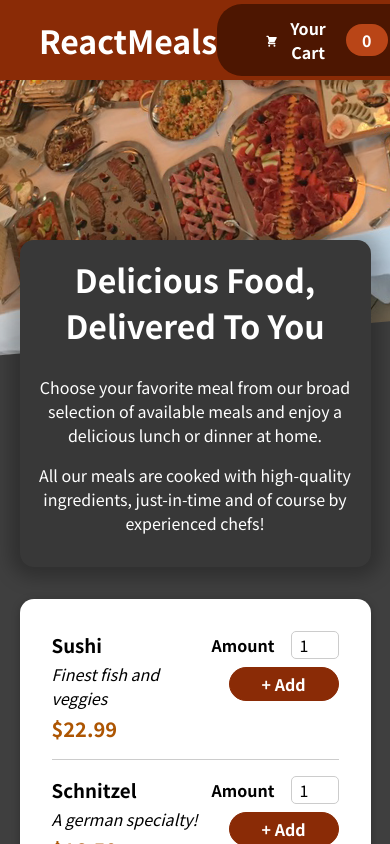
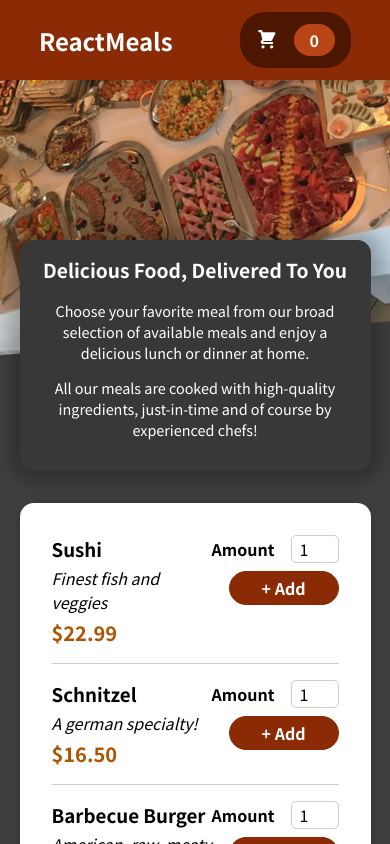
Before and after one commit to ihrynkiv/food-order-react, a React (Create React App) app: page / in a window 390 px wide. Shown: the top 844 px of the page. Built offline with nearby package versions, Linux system fonts and the light colour scheme.

Commit message:
Add Media Queries

```diff
--- a/src/components/Layout/Header.module.scss
+++ b/src/components/Layout/Header.module.scss
@@ -26,3 +26,11 @@
     transform: rotateZ(-5deg) translateY(-4rem) translateX(-1rem);
   }
 }
+
+@media (max-width: 576px) {
+  .header {
+    h1 {
+      font-size: 24px;
+    }
+  }
+}
--- a/src/components/Layout/HeaderCartButton.js
+++ b/src/components/Layout/HeaderCartButton.js
@@ -15,7 +15,7 @@ const HeaderCartButton = props => {
       <span className={classes.icon}>
         <CartIcon />
       </span>
-      <span>Your Cart</span>
+      <span className={classes['sm-hide']}>Your Cart</span>
       <span className={classes.badge}>{numberOfCartItems}</span>
     </button>
   );
--- a/src/components/Layout/HeaderCartButton.module.scss
+++ b/src/components/Layout/HeaderCartButton.module.scss
@@ -55,3 +55,17 @@
     transform: scale(1);
   }
 }
+
+@media (max-width: 576px) {
+  .sm-hide {
+    display: none;
+  }
+  .badge {
+    padding: 0.25rem 1rem;
+    margin-left: 0.5rem;
+  }
+
+  .button {
+    padding: 0.75rem 1rem;
+  }
+}
--- a/src/components/Meals/MealsSummary.module.scss
+++ b/src/components/Meals/MealsSummary.module.scss
@@ -15,3 +15,14 @@
     margin-top: 0;
   }
 }
+
+@media (max-width: 576px) {
+  .summary {
+    h2 {
+      font-size: 1.2rem;
+    }
+    p {
+      font-size: 0.9rem;
+    }
+  }
+}
```
Also changed, not shown: 1 other file (tests, documents, lock files or other folders).
